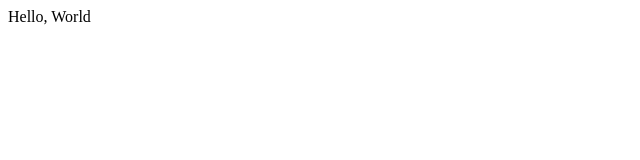
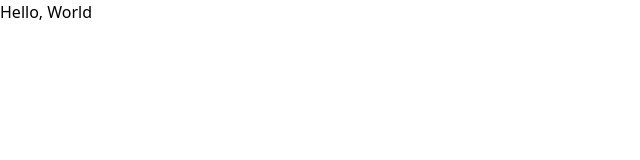
Before and after one commit to dhruvdhaduk-simform/portfolio, a React (Vite) app: page / in a window 1280 px wide. Shown: the top 160 px of the page, without its empty margins (0-640 px from the left). Built offline with nearby package versions, Linux system fonts and the light colour scheme.

Commit message:
scaffold: Setup tailwindcss

```diff
--- a/package.json
+++ b/package.json
@@ -10,8 +10,10 @@
         "preview": "vite preview"
     },
     "dependencies": {
+        "@tailwindcss/vite": "^4.1.6",
         "react": "^19.0.0",
-        "react-dom": "^19.0.0"
+        "react-dom": "^19.0.0",
+        "tailwindcss": "^4.1.6"
     },
     "devDependencies": {
         "@eslint/js": "^9.22.0",
--- a/src/index.css
+++ b/src/index.css
@@ -0,0 +1 @@
+@import 'tailwindcss';
--- a/vite.config.ts
+++ b/vite.config.ts
@@ -1,12 +1,13 @@
 import { defineConfig } from 'vite';
 import react from '@vitejs/plugin-react';
+import tailwindcss from '@tailwindcss/vite';
 
 // https://vite.dev/config/
 export default defineConfig({
-    plugins: [react()],
+    plugins: [react(), tailwindcss()],
     resolve: {
         alias: {
             '@': '/src',
-        }
-    }
+        },
+    },
 });
```
Also changed, not shown: 1 other file (tests, documents, lock files or other folders).
